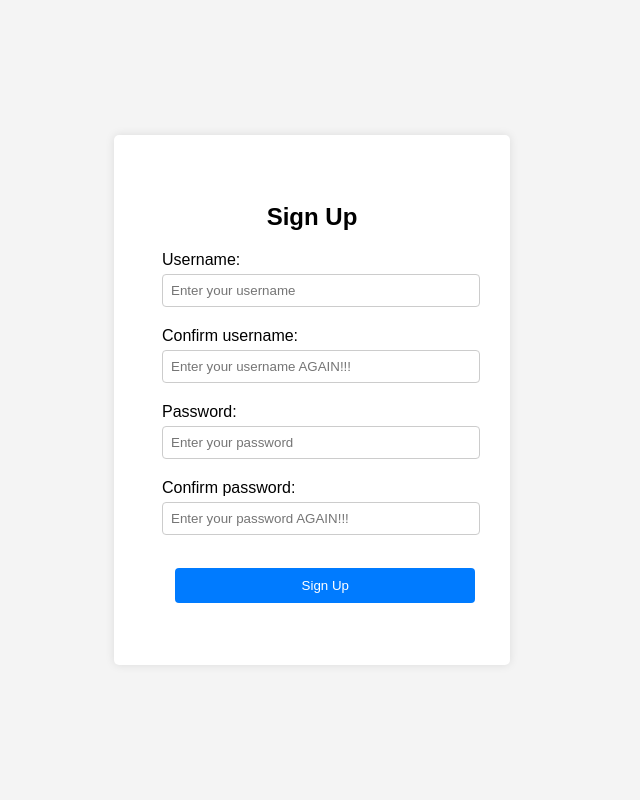
After one commit to miacheng2/CITS5505-Project2, a Flask app: template templates/signup.html in a window 1280 px wide. The commit adds this page. Shown: the whole page, without its empty margins (328-968 px from the left). Run offline with Flask 3, Linux system fonts and the light colour scheme; the template is opened without the code that fills it, so the values that code supplies are empty.

Commit message:
Update functions if sign in,sgin out ,login and  log out

```diff
--- a/app.py
+++ b/app.py
@@ -8,6 +8,9 @@
 from flask import Flask, request, jsonify, send_from_directory
 from flask_sqlalchemy import SQLAlchemy
 from flask_cors import CORS
+from datetime import datetime
+
+
 
 
 
@@ -27,7 +30,7 @@ class Post(db.Model):
     id = db.Column(db.Integer, primary_key=True)
     title = db.Column(db.String(80), nullable=False)
     authorId = db.Column(db.Integer, nullable=False)
-    date = db.Column(db.Date, nullable=False)
+    date = db.Column(db.DateTime, nullable=False)
     content = db.Column(db.String(1000), nullable=False)
 
     def __repr__(self):
@@ -44,7 +47,7 @@ class Reply(db.Model):
     def __repr__(self):
         return f'<Reply {self.title}>'
 
-class User(db.Model):
+class User(db.Model, UserMixin):
     id = db.Column(db.Integer, primary_key=True)
     userName = db.Column(db.String(80), nullable=False)
     passWord = db.Column(db.String(80), nullable=False)
@@ -55,6 +58,17 @@ class User(db.Model):
 @app.cli.command("init_db")
 def create_tables():
     db.create_all()
+    # Check if the admin user already exists
+        # Create a new admin user instance
+    new_admin = User(userName='admin', passWord='admin123')
+    new_post = Post(title='Testing post', authorId=1, date=datetime.now(), content="This is the testing content")
+    new_reply = Reply(title='Testing reply', authorId=1, replyToPostId = 1, date=datetime.now(), content="This is the testing content")
+    db.session.add(new_admin)
+    db.session.add(new_post)
+    db.session.add(new_reply)
+    db.session.commit()
+    print('Added default admin user')
+
 
 
 app.config['SECRET_KEY'] = 'R^F&TUYH&^'
@@ -77,31 +91,31 @@ def load_user(user_id):
     print(User.query.get(user_id).id)
     return User.query.get(user_id)
 
-class User(UserMixin):
-    @staticmethod
-    def query(user_id):
-        user_database = {
-            "sosAdminUser!@#": {"id": "sosAdminUser!@#", "username": "sosAdminUser!@#", "password": "PaS5W0r6"}
-        }
-        user_info = user_database.get(user_id)
-        if user_info:
-            user = User()
-            user.id = user_info['id']
-            user.password = user_info['password']
-            return user
-        return None
+# class User(UserMixin):
+#     @staticmethod
+#     def query(user_id):
+#         user_database = {
+#             "sosAdminUser!@#": {"id": "sosAdminUser!@#", "username": "sosAdminUser!@#", "password": "PaS5W0r6"}
+#         }
+#         user_info = user_database.get(user_id)
+#         if user_info:
+#             user = User()
+#             user.id = user_info['id']
+#             user.password = user_info['password']
+#             return user
+#         return None
 
-    def is_authenticated(self):
-        return True
+#     def is_authenticated(self):
+#         return True
 
-    def is_active(self):
-        return True
+#     def is_active(self):
+#         return True
 
-    def is_anonymous(self):
-        return False
+#     def is_anonymous(self):
+#         return False
+#     def get_id(self):
 
-    def get_id(self):
-        return self.id
+#         return self.id
 
 
 # @app.route('/submitform', methods=['POST'])
@@ -142,44 +156,56 @@ def login():
     print("password:", password)
     print("Username:", username)
 
-    # user = User.query(username)
+    user = User.query.filter_by(userName=username).first()
 
-    # if user == None or user.password != password:
-    #     return jsonify({"msg": "Bad username or password"}), 401
 
-    access_token = create_access_token(identity=username)
+    if user == None:
+        print("invalid UserName")
+        return jsonify({"msg": "invalid UserName"}), 401
+    elif user.passWord != password:
+        print("Incorrect Password")
+        return jsonify({"msg": "Bad password"}), 401
+    else:
+        access_token = create_access_token(identity=username)
+        login_user(user)
+        response = jsonify(access_token=access_token)
+        set_access_cookies(response, access_token)
+        return response, 200
 
-    #login_user(User.query(username))
-    response = jsonify(access_token=access_token)
-    set_access_cookies(response, access_token)
-    return response, 200
+@app.route('/signup', methods=['POST'])
+def signup():
+    username = request.json.get('username', None)
+    password = request.json.get('password', None)
+    print("password:", password)
+    print("Username:", username)
 
-# @app.route('/logout')
-# @jwt_required()
-# def logout():
-#     jti = get_jwt_identity()
-#     # print(jti)
-#     blacklist.add(jti)
-#     return jsonify({'msg': 'Logged out'}), 200
+    user = User.query.filter_by(userName=username).first()
 
-# def check_if_token_in_blacklist(decrypted_token):
-#     jti = decrypted_token['jti']
-#     if jti in blacklist:
-#         return True
-#     else:
-#         return False
+    if user == None:
+        user = User(userName = username, passWord = password)
+        db.session.add(user)
+        db.session.commit()
+        print("User Created")
+        return jsonify({"msg": "User Created"}), 200
+    else:
+        print("invalid UserName")
+        return jsonify({"msg": "Username exist, try another"}), 401
 
-# @app.cli.command("import-data")
-# def import_data():
-#     filename = 'output.txt'
-#     with open(filename, 'r', encoding='utf-8') as file:
-#         for line in file:
-#             title, description, category, img_name, mainCategory = line.strip().split(',;,')
-#             image_url = f'/uploads/{img_name}'
-#             product = Item(title=title, category=category, description=description, image_url=image_url, mainCategory=mainCategory)
-#             db.session.add(product)
-#     db.session.commit()
-#     print("Data imported successfully!")
+@login_required
+@app.route('/posts', methods=['GET'])
+def posts():
+    allPost = Post.query
+    returnData = []
+    for item in allPost:
+        item_data = {'id': item.id, 'title': item.title, 'authorId': item.authorId, 'date': item.date, 'content': item.content}
+        returnData.append(item_data)
+    return jsonify({"data": returnData})
+
+@login_required
+@app.route('/logout', methods=['POST'])
+def logout():
+    logout_user()
+    return jsonify({"msg": "Logged out"}), 200
 
 # @app.route('/items', methods=['GET'])
 # def items():
--- /dev/null
+++ b/templates/signup.html
@@ -0,0 +1,161 @@
+<!DOCTYPE html>
+<html lang="en">
+
+<head>
+    <meta charset="UTF-8">
+    <meta name="viewport" content="width=device-width, initial-scale=1.0">
+    <title>Sign Up</title>
+    <style>
+        body {
+            font-family: Arial, sans-serif;
+            background-color: #f4f4f4;
+            display: flex;
+            justify-content: center;
+            align-items: center;
+            height: 100vh;
+            margin: 0;
+        }
+
+        form {
+            padding: 3em;
+            min-width: 300px;
+            background-color: white;
+            border-radius: 5px;
+            box-shadow: 0 0 10px rgba(0, 0, 0, 0.1);
+        }
+
+        form div {
+            position: inherit;
+        }
+
+        h2 {
+            text-align: center;
+        }
+
+        label {
+            display: block;
+            margin-bottom: 5px;
+        }
+
+        input[type="text"],
+        input[type="password"] {
+            width: 100%;
+            padding: 8px;
+            margin-bottom: 20px;
+            border: 1px solid #ccc;
+            border-radius: 4px;
+        }
+
+        button {
+            margin: 1em;
+            width: 100%;
+            padding: 10px;
+            background-color: #007BFF;
+            color: white;
+            border: none;
+            border-radius: 4px;
+            cursor: pointer;
+        }
+
+        .errorRed {
+            border-color: red !important;
+        }
+
+        button:hover {
+            background-color: #0056b3;
+        }
+    </style>
+</head>
+
+<body>
+    <form onsubmit="sendData(); return false;">
+        <h2>Sign Up</h2>
+        <div>
+            <label for="username">Username:</label>
+            <input type="text" id="username" name="username" placeholder="Enter your username">
+        </div>
+        <div>
+            <label for="username">Confirm username:</label>
+            <input type="text" id="usernameConfirm" name="username" placeholder="Enter your username AGAIN!!!">
+        </div>
+        <div>
+            <label for="password">Password:</label>
+            <input type="password" id="password" name="password" placeholder="Enter your password">
+        </div>
+        <div>
+            <label for="password">Confirm password:</label>
+            <input type="password" id="passwordConfirm" name="password" placeholder="Enter your password AGAIN!!!">
+        </div>
+        <button type="submit" id="signupBTN">Sign Up</button>
+    </form>
+
+
+    <script>
+
+
+
+        function sendData() {
+            var signupBtn = document.getElementById("signupBTN")
+            var username = document.getElementById("username")
+            var usernameConfirm = document.getElementById("usernameConfirm")
+            var password = document.getElementById("password")
+            var passwordConfirm = document.getElementById("passwordConfirm")
+
+            var checkFlag = true;
+
+            if (username.value != usernameConfirm.value || username.value == "" || usernameConfirm.value == "") {
+                username.classList.add('errorRed')
+                usernameConfirm.classList.add('errorRed')
+                checkFlag = false;
+            }
+            else {
+                usernameConfirm.classList.remove('errorRed')
+                username.classList.remove('errorRed')
+            }
+            if (password.value != passwordConfirm.value || password.value == "" || passwordConfirm.value == "") {
+                password.classList.add('errorRed')
+                passwordConfirm.classList.add('errorRed')
+                checkFlag = false;
+            }
+            else {
+                passwordConfirm.classList.remove('errorRed')
+                password.classList.remove('errorRed')
+            }
+
+            if (checkFlag) {
+                const username = document.getElementById('username').value;
+                const password = document.getElementById('password').value;
+
+                const data = { username: username, password: password };
+
+                fetch('http://127.0.0.1:5000/signup', {
+                    method: 'POST',
+                    headers: {
+                        'Content-Type': 'application/json',
+                    },
+                    body: JSON.stringify(data)
+                })
+                    .then(response => {
+                        return response.json().then(data => {
+                            return { status: response.status, data: data };
+                        });
+                    })
+                    .then(result => {
+                        if (result.status === 200) {
+                            console.log('Success:', result.data);
+                            location.href = "./login.html";
+                        } else {
+                            console.log('Failed:', result.data);
+                        }
+                    })
+                    .catch(error => {
+                        console.error('Error:', error);
+                        alert('Signup Failed');
+                    });
+
+            }
+        }
+    </script>
+</body>
+
+</html>
```
Also changed, not shown: templates/index.html (added, +15 -0 lines), templates/login.html (+24 -8 lines), templates/logout.html (added, +45 -0 lines), instance/pagedata.db.
